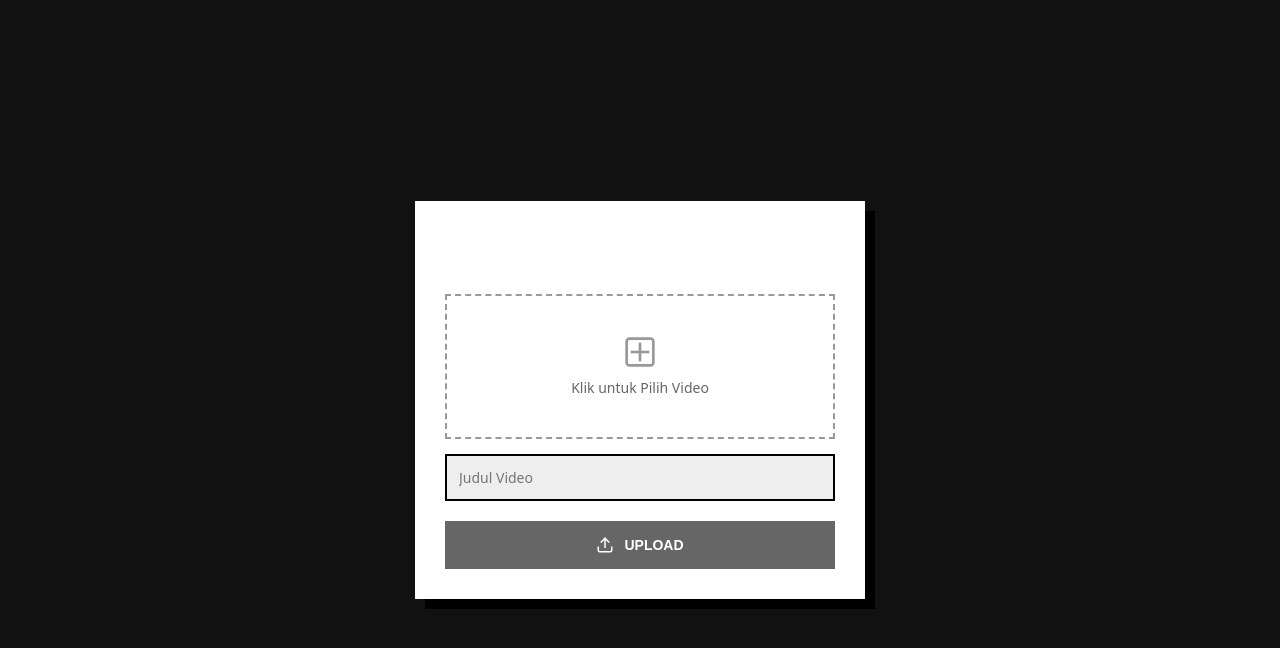
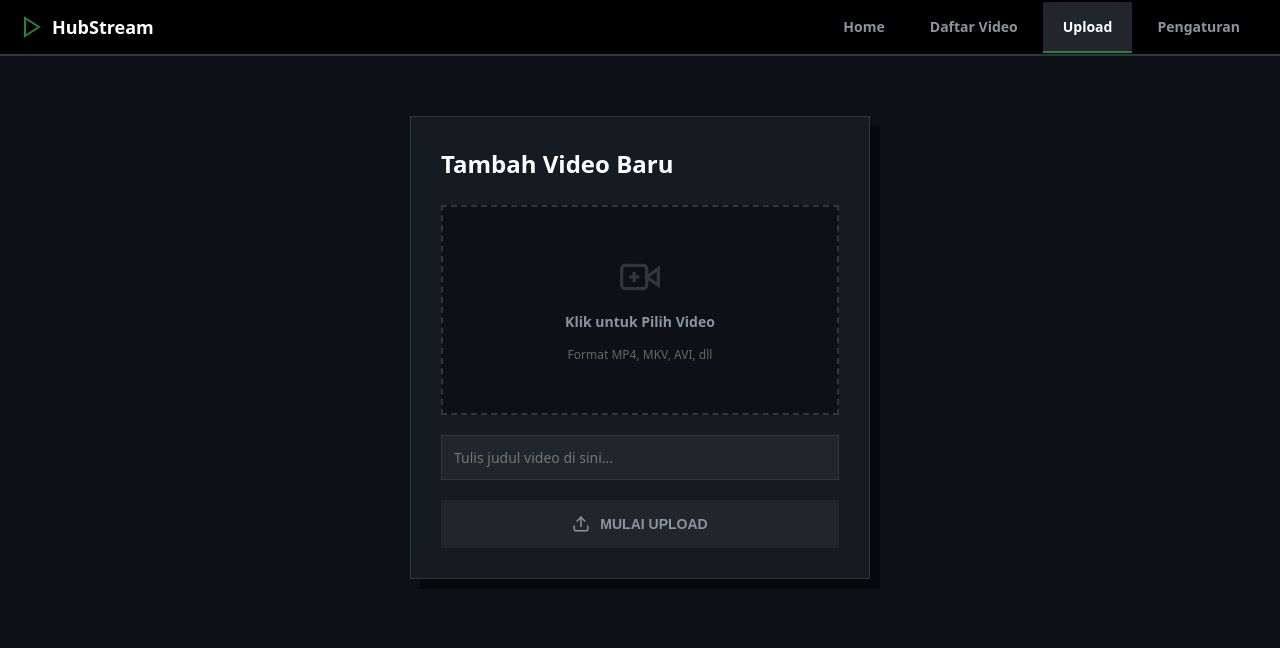
Before and after one commit to hyein89/hubstream-v1, a Next.js app: page /tambah in a window 1280 px wide. Shown: the top 648 px of the page. Built offline with nearby package versions, Linux system fonts and the light colour scheme; no server answers.

Commit message:
Update page.js

```diff
--- a/app/tambah/page.js
+++ b/app/tambah/page.js
@@ -7,252 +7,225 @@ export default function TambahVideo() {
   const [file, setFile] = useState(null);
   const [title, setTitle] = useState('');
   const [loading, setLoading] = useState(false);
-  // State baru untuk menampung ID video setelah sukses
   const [idSukses, setIdSukses] = useState(null);
+
+  // State untuk Notifikasi & Tombol Copy
+  const [notif, setNotif] = useState({ tampil: false, pesan: '', tipe: 'sukses' });
+  const [copyText, setCopyText] = useState('Copy Link');
+
+  const tampilkanNotif = (pesan, tipe) => {
+    setNotif({ tampil: true, pesan, tipe });
+    setTimeout(() => setNotif({ tampil: false, pesan: '', tipe: 'sukses' }), 3000);
+  };
 
   const handleFile = (e) => {
     const selected = e.target.files[0];
     if (selected) {
       setFile(selected);
-      // Ambil judul otomatis dari nama file
       setTitle(selected.name.replace(/\.[^/.]+$/, ""));
-      // Sembunyikan notifikasi sukses kalau user pilih file baru
       setIdSukses(null);
+      setCopyText('Copy Link'); // Reset teks tombol copy
     }
+  };
+
+  const salinLink = () => {
+    const fullURL = `${window.location.origin}/${idSukses}`;
+    navigator.clipboard.writeText(fullURL);
+    setCopyText('Copied!');
+    tampilkanNotif('Link berhasil disalin ke clipboard!', 'sukses');
+    setTimeout(() => setCopyText('Copy Link'), 2000); // Balikin teks tombol setelah 2 detik
   };
 
   const uploadProses = async () => {
     if (!file) return;
     setLoading(true);
-    setIdSukses(null); // Reset notifikasi sukses
+    setIdSukses(null);
 
     try {
       const id = Math.random().toString(36).substring(2, 8);
-
-      // Ambil frame video
       const video = document.createElement('video');
       video.src = URL.createObjectURL(file);
       await new Promise(r => video.onloadeddata = r);
       video.currentTime = 1;
       await new Promise(r => video.onseeked = r);
-
       const canvas = document.createElement('canvas');
       canvas.width = video.videoWidth;
       canvas.height = video.videoHeight;
       canvas.getContext('2d').drawImage(video, 0, 0);
       const blobImage = await new Promise(r => canvas.toBlob(r, 'image/jpeg'));
 
-      // Upload ke Storage langsung dari browser
       await supabase.storage.from('videos').upload(`${id}.mp4`, file);
       await supabase.storage.from('thumbnails').upload(`${id}.jpg`, blobImage);
 
       const urlVideo = supabase.storage.from('videos').getPublicUrl(`${id}.mp4`).data.publicUrl;
       const urlImage = supabase.storage.from('thumbnails').getPublicUrl(`${id}.jpg`).data.publicUrl;
 
-      // Masukin data ke tabel SQL videos
       await supabase.from('videos').insert([{
-        id,
-        title,
-        image: urlImage,
-        video: urlVideo,
-        hitcound: 0
+        id, title, image: urlImage, video: urlVideo, hitcound: 0
       }]);
 
-      // Tampilkan ID yang sukses ke user
       setIdSukses(id);
-
-      // Reset input form
+      tampilkanNotif('Video Berhasil Diunggah!', 'sukses');
       setFile(null);
       setTitle('');
-
     } catch (err) {
       console.error(err);
-      alert("Gagal upload."); // Error tetep pake alert karena ini case jarang
+      tampilkanNotif('Gagal mengunggah video. Cek koneksi.', 'error');
     }
     setLoading(false);
   };
 
   return (
-    <div style={{
-      display: 'flex',
-      alignItems: 'center',
-      justifyContent: 'center',
-      minHeight: '100vh',
-      backgroundColor: '#111', // Background gelap total
-      fontFamily: 'system-ui, sans-serif',
-      padding: '20px'
-    }}>
-      <div style={{
-        width: '100%',
-        maxWidth: '450px',
-        backgroundColor: '#fff',
-        padding: '30px',
-        border: 'none',
-        borderRadius: '0', // Wajib kotak kotak kotak!
-        boxShadow: '10px 10px 0 #000' // Shadow kaku
-      }}>
-        <h1 style={{ margin: '0 0 25px 0', fontSize: '28px', fontWeight: 'bold' }}>
-          Tambah Video
-        </h1>
+    <div style={{ background: '#0d1117', minHeight: '100vh', fontFamily: 'system-ui, sans-serif' }}>
+      {/* CSS GLOBAL (Copy dari halaman setting) */}
+      <style jsx global>{`
+        * { box-sizing: border-box; margin: 0; padding: 0; }
+        body, html { background-color: #0d1117 !important; margin: 0; padding: 0; }
 
-        {/* TAMPILAN JIKA UPLOAD SUKSES (Gantiin alert norak) */}
-        {idSukses && (
-          <div style={{
-            backgroundColor: '#dcfce7',
-            border: '2px solid #166534',
-            padding: '20px',
-            marginBottom: '25px',
-            color: '#166534',
-            borderRadius: '0'
-          }}>
-            <div style={{ display: 'flex', alignItems: 'center', gap: '10px', marginBottom: '15px', fontWeight: 'bold' }}>
-              <svg width="24" height="24" viewBox="0 0 24 24" fill="none" stroke="currentColor" strokeWidth="2" strokeLinecap="square" strokeLinejoin="miter">
-                <path d="M22 11.08V12a10 10 0 1 1-5.93-9.14"></path>
-                <polyline points="22 4 12 14.01 9 11.01"></polyline>
-              </svg>
-              Berhasil Diunggah!
-            </div>
+        .nav-container { background: #000; border-bottom: 2px solid #30363d; padding: 0 20px; display: flex; justify-content: space-between; align-items: center; }
+        .nav-brand { color: #fff; font-weight: bold; font-size: 18px; text-decoration: none; padding: 15px 0; display: flex; align-items: center; gap: 8px;}
+        .nav-menu { display: flex; gap: 5px; overflow-x: auto; }
+        .nav-item { color: #8b949e; text-decoration: none; padding: 15px 20px; font-size: 14px; font-weight: bold; transition: 0.2s; white-space: nowrap; border-bottom: 2px solid transparent;}
+        .nav-item:hover, .nav-item.active { color: #fff; background: #21262d; border-bottom-color: #238636; }
 
-            {/* INI LINK HASILNYA SEKARANG ADA DI SINI */}
-            <p style={{ margin: '0 0 15px 0', fontSize: '14px' }}>
-              ID Video: <strong style={{ fontSize: '16px' }}>/{idSukses}</strong>
-            </p>
+        .main-content { max-width: 500px; margin: 60px auto; padding: 0 20px; }
+        .card { background: #161b22; border: 1px solid #30363d; padding: 30px; border-radius: 0; box-shadow: 10px 10px 0 rgba(0,0,0,0.5); }
 
-            <Link href={`/${idSukses}`} style={{
-              display: 'inline-flex',
-              alignItems: 'center',
-              gap: '8px',
-              backgroundColor: '#166534',
-              color: '#fff',
-              padding: '10px 15px',
-              textDecoration: 'none',
-              fontWeight: 'bold',
-              fontSize: '14px',
-              borderRadius: '0'
-            }}>
-              <svg width="18" height="18" viewBox="0 0 24 24" fill="none" stroke="currentColor" strokeWidth="2" strokeLinecap="square" strokeLinejoin="miter">
-                <path d="M1 12s4-8 11-8 11 8 11 8-4 8-11 8-11-8-11-8z"></path>
-                <circle cx="12" cy="12" r="3"></circle>
-              </svg>
-              Nonton Sekarang
-            </Link>
-          </div>
-        )}
+        .input-text { width: 100%; padding: 12px; background: #0d1117; color: #c9d1d9; border: 1px solid #30363d; border-radius: 0; font-family: inherit; margin-bottom: 20px; font-size: 14px;}
+        .input-text:focus { outline: none; border-color: #58a6ff; }
+        .input-text:disabled { background: #21262d; color: #8b949e;}
 
-        {/* Form Upload */}
-        <div style={{ display: 'flex', flexDirection: 'column', gap: '15px' }}>
+        .btn-upload { width: 100%; padding: 15px; background: #238636; color: #fff; border: none; font-weight: bold; text-transform: uppercase; cursor: pointer; display: flex; justify-content: center; align-items: center; gap: 10px; border-radius: 0; transition: 0.2s; font-size: 14px;}
+        .btn-upload:hover { background: #2ea043; }
+        .btn-upload:disabled { background: #21262d; color: #8b949e; cursor: not-allowed; }
 
-          {/* AREA UPLOAD STYLED (Hiding the default input) */}
-          <input
-            type="file"
-            id="fileInput"
-            accept="video/*"
-            onChange={handleFile}
-            style={{ display: 'none' }} // Sembunyikan input jelek browser
-          />
+        .notif-toast { position: fixed; top: 20px; left: 50%; transform: translateX(-50%); padding: 15px 25px; color: #fff; font-weight: bold; border-radius: 0; z-index: 9999; display: flex; align-items: center; gap: 10px; box-shadow: 0 5px 15px rgba(0,0,0,0.5); animation: slideDown 0.3s ease-out; font-size: 14px;}
+        .notif-sukses { background: #238636; border: 1px solid #2ea043; }
+        .notif-error { background: #da3633; border: 1px solid #f85149; }
+
+        @keyframes slideDown { from { top: -50px; opacity: 0; } to { top: 20px; opacity: 1; } }
+        @keyframes spin { to { transform: rotate(360deg); } }
+
+        @media (max-width: 600px) {
+          .nav-container { flex-direction: column; align-items: flex-start; padding: 0; }
+          .nav-brand { padding: 15px 20px; width: 100%; border-bottom: 1px solid #30363d; }
+          .nav-menu { width: 100%; padding: 0 10px; }
+          .nav-item { padding: 12px 15px; font-size: 13px; }
+          .main-content { margin: 30px auto; }
+        }
+      `}</style>
+
+      {/* NOTIFIKASI KUSTOM */}
+      {notif.tampil && (
+        <div className={`notif-toast ${notif.tipe === 'sukses' ? 'notif-sukses' : 'notif-error'}`}>
+          {notif.tipe === 'sukses' ? (
+            <svg width="20" height="20" viewBox="0 0 24 24" fill="none" stroke="currentColor" strokeWidth="3" strokeLinecap="square"><polyline points="20 6 9 17 4 12"></polyline></svg>
+          ) : (
+            <svg width="20" height="20" viewBox="0 0 24 24" fill="none" stroke="currentColor" strokeWidth="3" strokeLinecap="square"><line x1="18" y1="6" x2="6" y2="18"></line><line x1="6" y1="6" x2="18" y2="18"></line></svg>
+          )}
+          {notif.pesan}
+        </div>
+      )}
+
+      {/* TOP NAVIGATION BAR */}
+      <nav className="nav-container">
+        <Link href="/" className="nav-brand">
+          <svg width="24" height="24" viewBox="0 0 24 24" fill="none" stroke="#238636" strokeWidth="2" strokeLinecap="square"><polygon points="5 3 19 12 5 21 5 3"></polygon></svg>
+          HubStream
+        </Link>
+        <div className="nav-menu">
+          <Link href="/" className="nav-item">Home</Link>
+          <Link href="/list" className="nav-item">Daftar Video</Link>
+          <Link href="/tambah" className="nav-item active">Upload</Link>
+          <Link href="/seting" className="nav-item">Pengaturan</Link>
+        </div>
+      </nav>
+
+      {/* MAIN CONTENT AREA */}
+      <div className="main-content">
+        <div className="card">
+          <h2 style={{ color: '#fff', marginTop: 0, marginBottom: '25px', fontSize: '24px', fontWeight: 'bold' }}>Tambah Video Baru</h2>
+
+          {/* AREA UPLOAD STYLED */}
+          <input type="file" id="fileInput" accept="video/*" onChange={handleFile} style={{ display: 'none' }} />
           <label htmlFor="fileInput" style={{
-            border: file ? '2px solid #000' : '2px dashed #999',
-            padding: '40px 20px',
-            textAlign: 'center',
-            cursor: 'pointer',
-            backgroundColor: file ? '#eee' : '#fff',
-            display: 'flex',
-            flexDirection: 'column',
-            alignItems: 'center',
-            gap: '10px',
-            borderRadius: '0'
+            border: file ? '2px solid #fff' : '2px dashed #30363d',
+            padding: '50px 20px', textAlign: 'center', cursor: 'pointer',
+            backgroundColor: file ? '#21262d' : '#0d1117',
+            display: 'flex', flexDirection: 'column', alignItems: 'center', gap: '15px',
+            marginBottom: '20px', borderRadius: '0'
           }}>
             {file ? (
               <>
-                <svg width="32" height="32" viewBox="0 0 24 24" fill="none" stroke="#166534" strokeWidth="2" strokeLinecap="square" strokeLinejoin="miter">
+                <svg width="40" height="40" viewBox="0 0 24 24" fill="none" stroke="#2ea043" strokeWidth="2" strokeLinecap="square">
                   <path d="M16 16l3-8 3 8c-.87.65-1.92 1-3 1s-2.13-.35-3-1z"></path>
                   <path d="M2 16l3-8 3 8c-.87.65-1.92 1-3 1s-2.13-.35-3-1z"></path>
                   <path d="M9 16l3-8 3 8c-.87.65-1.92 1-3 1s-2.13-.35-3-1z"></path>
                 </svg>
-                <span style={{ fontWeight: 'bold', fontSize: '14px', maxWidth: '300px', overflow: 'hidden', textOverflow: 'ellipsis' }}>
-                  {file.name}
-                </span>
-                <span style={{ color: '#666', fontSize: '12px' }}>Ganti File</span>
+                <span style={{ color: '#fff', fontWeight: 'bold', fontSize: '14px', maxWidth: '350px', overflow: 'hidden', textOverflow: 'ellipsis', whiteSpace: 'nowrap' }}>{file.name}</span>
+                <span style={{ color: '#8b949e', fontSize: '12px' }}>(Ganti File)</span>
               </>
             ) : (
               <>
-                <svg width="32" height="32" viewBox="0 0 24 24" fill="none" stroke="#999" strokeWidth="2" strokeLinecap="square" strokeLinejoin="miter">
-                  <rect x="2" y="2" width="20" height="20" rx="2.18" ry="2.18"></rect>
-                  <line x1="12" y1="18" x2="12" y2="6"></line>
-                  <line x1="6" y1="12" x2="18" y2="12"></line>
+                <svg width="40" height="40" viewBox="0 0 24 24" fill="none" stroke="#30363d" strokeWidth="2" strokeLinecap="square">
+                  <polygon points="23 7 16 12 23 17 23 7"></polygon>
+                  <rect x="1" y="5" width="15" height="14" rx="2" ry="2"></rect>
+                  <line x1="8.5" y1="10" x2="8.5" y2="14"></line>
+                  <line x1="6.5" y1="12" x2="10.5" y2="12"></line>
                 </svg>
-                <span style={{ color: '#666', fontSize: '14px' }}>Klik untuk Pilih Video</span>
+                <span style={{ color: '#8b949e', fontSize: '14px', fontWeight: 'bold' }}>Klik untuk Pilih Video</span>
+                <span style={{ color: '#666', fontSize: '12px' }}>Format MP4, MKV, AVI, dll</span>
               </>
             )}
           </label>
 
-          {/* Styled Text Input */}
-          <input
-            type="text"
-            value={title}
-            onChange={e => setTitle(e.target.value)}
-            placeholder="Judul Video"
-            disabled={!file}
-            style={{
-              width: '100%',
-              padding: '12px',
-              marginBottom: '5px',
-              border: '2px solid #000', // Border tebel kotak
-              boxSizing: 'border-box',
-              fontFamily: 'inherit',
-              fontSize: '14px',
-              backgroundColor: !file ? '#eee' : '#fff',
-              borderRadius: '0'
-            }}
-          />
+          <input type="text" value={title} onChange={e => setTitle(e.target.value)} placeholder="Tulis judul video di sini..." disabled={!file} className="input-text" />
 
-          {/* Styled Button */}
-          <button
-            onClick={uploadProses}
-            disabled={loading || !file}
-            style={{
-              width: '100%',
-              padding: '15px',
-              backgroundColor: !file || loading ? '#666' : '#000', // Mati kalau loading
-              color: '#fff',
-              border: 'none',
-              cursor: 'pointer',
-              fontWeight: 'bold',
-              textTransform: 'uppercase',
-              fontSize: '14px',
-              display: 'flex',
-              justifyContent: 'center',
-              alignItems: 'center',
-              gap: '10px',
-              borderRadius: '0'
-            }}
-          >
+          <button onClick={uploadProses} disabled={loading || !file} className="btn-upload">
             {loading ? (
               <>
-                 <svg width="18" height="18" viewBox="0 0 24 24" fill="none" stroke="currentColor" strokeWidth="2" strokeLinecap="square" strokeLinejoin="miter" style={{animation: 'spin 1s linear infinite'}}>
+                 <svg width="18" height="18" viewBox="0 0 24 24" fill="none" stroke="currentColor" strokeWidth="3" strokeLinecap="square" style={{animation: 'spin 1s linear infinite'}}>
                    <path d="M21 12a9 9 0 1 1-6.219-8.56"></path>
                  </svg>
-                 Memproses...
+                 Memproses Video...
               </>
             ) : (
               <>
-                <svg width="18" height="18" viewBox="0 0 24 24" fill="none" stroke="currentColor" strokeWidth="2" strokeLinecap="square" strokeLinejoin="miter">
+                <svg width="18" height="18" viewBox="0 0 24 24" fill="none" stroke="currentColor" strokeWidth="2" strokeLinecap="square">
                   <path d="M21 15v4a2 2 0 0 1-2 2H5a2 2 0 0 1-2-2v-4"></path>
                   <polyline points="17 8 12 3 7 8"></polyline>
                   <line x1="12" y1="3" x2="12" y2="15"></line>
                 </svg>
-                Upload
+                MULAI UPLOAD
               </>
             )}
           </button>
+
+          {/* AREA JIKA SUKSES (Dalam card) */}
+          {idSukses && (
+            <div style={{ marginTop: '25px', padding: '20px', backgroundColor: '#0d1117', border: '1px solid #2ea043' }}>
+              <div style={{ color: '#2ea043', fontWeight: 'bold', fontSize: '16px', marginBottom: '15px', display: 'flex', alignItems: 'center', gap: '8px' }}>
+                <svg width="20" height="20" viewBox="0 0 24 24" fill="none" stroke="currentColor" strokeWidth="2" strokeLinecap="square"><polyline points="20 6 9 17 4 12"></polyline></svg>
+                Upload Sukses!
+              </div>
+
+              <div style={{ background: '#21262d', padding: '10px', color: '#fff', fontSize: '14px', fontFamily: 'monospace', textOverflow: 'ellipsis', overflow: 'hidden', marginBottom: '15px', display: 'flex', alignItems: 'center', justifyContent: 'space-between' }}>
+                {`/${idSukses}`}
+
+                {/* Tombol Copy Link */}
+                <button onClick={salinLink} style={{ background: copyText === 'Copied!' ? '#2ea043' : '#0d1117', color: '#fff', border: 'none', padding: '5px 10px', fontSize: '11px', fontWeight: 'bold', textTransform: 'uppercase', cursor: 'pointer', display: 'flex', alignItems: 'center', gap: '5px' }}>
+                  <svg width="12" height="12" viewBox="0 0 24 24" fill="none" stroke="currentColor" strokeWidth="2" strokeLinecap="square"><rect x="9" y="9" width="13" height="13" rx="2" ry="2"></rect><path d="M5 15H4a2 2 0 0 1-2-2V4a2 2 0 0 1 2-2h9a2 2 0 0 1 2 2v1"></path></svg>
+                  {copyText}
+                </button>
+              </div>
+
+              <Link href={`/${idSukses}`} target="_blank" style={{ color: '#58a6ff', fontSize: '14px', textDecoration: 'none', fontWeight: 'bold', display: 'flex', alignItems: 'center', gap: '5px' }}>
+                Nonton Sekarang
+                <svg width="14" height="14" viewBox="0 0 24 24" fill="none" stroke="currentColor" strokeWidth="2" strokeLinecap="square"><path d="M18 13v6a2 2 0 0 1-2 2H5a2 2 0 0 1-2-2V8a2 2 0 0 1 2-2h6"></path><polyline points="15 3 21 3 21 9"></polyline><line x1="10" y1="14" x2="21" y2="3"></line></svg>
+              </Link>
+            </div>
+          )}
         </div>
-
-        {/* CSS animation sederhana buat loading spinner kotak */}
-        <style jsx global>{`
-          @keyframes spin {
-            to { transform: rotate(360deg); }
-          }
-        `}</style>
       </div>
     </div>
   );
```
